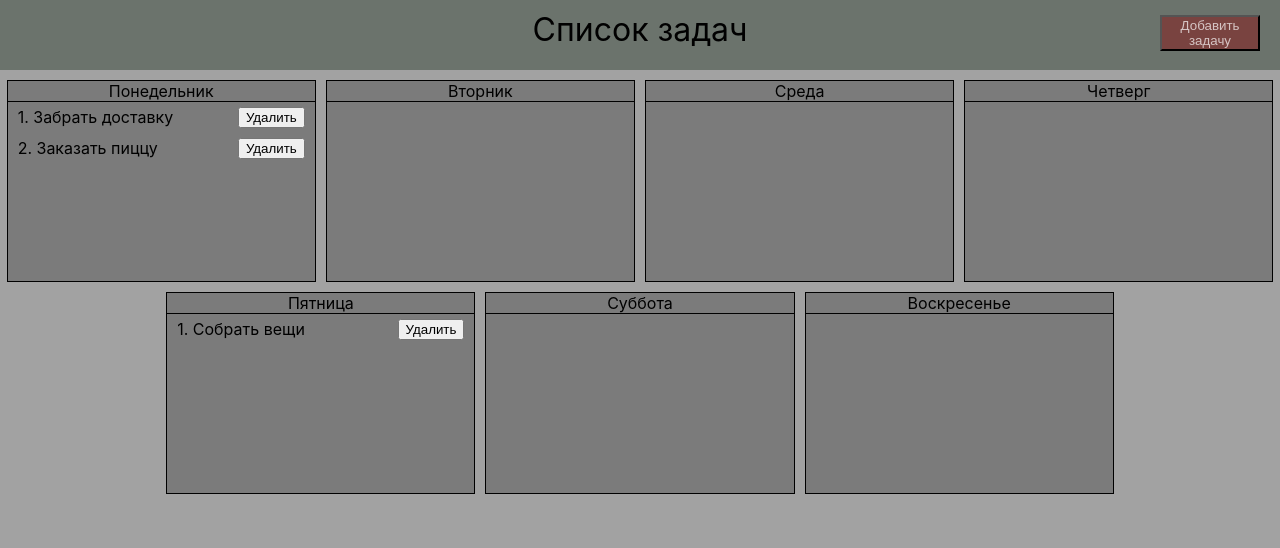
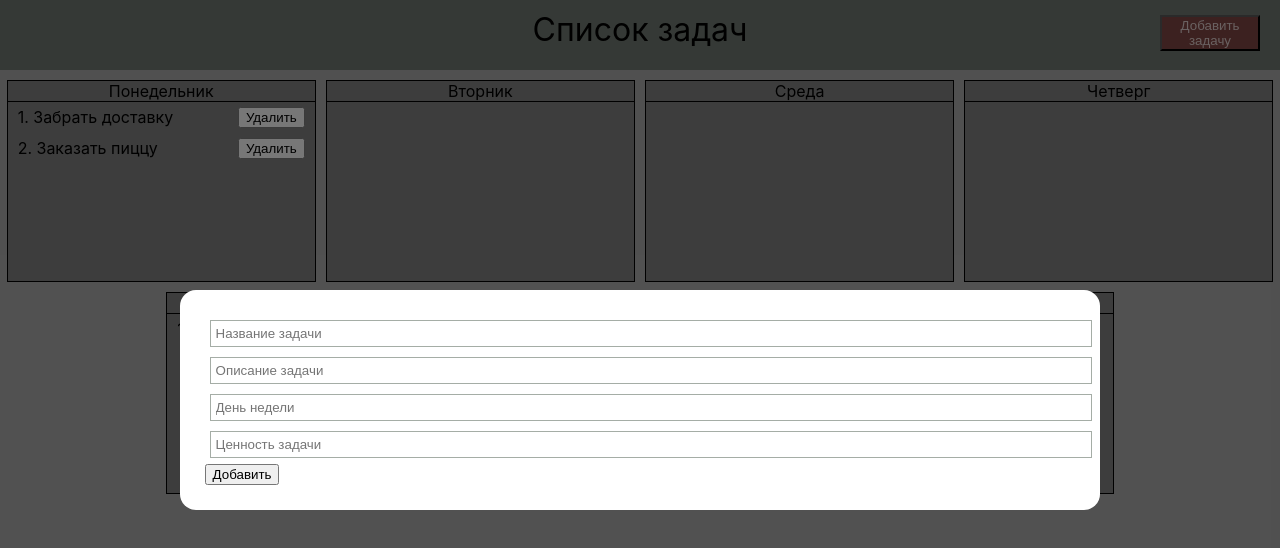
Before and after one commit to shuradavi/task-scheduler, a React (Create React App) app: page / in a window 1280 px wide. Both pictures are taken after a click on the button "Добавить задачу". Shown: the top 548 px of the page. Built offline with nearby package versions, Linux system fonts and the light colour scheme.

Commit message:
added action: add, delete task

```diff
--- a/src/App.css
+++ b/src/App.css
@@ -21,7 +21,6 @@ header {
 	display: flex;
 	flex-flow: column;
 	justify-content: center;
-	width: 100%;
 	height: 100%;
 }
 
@@ -29,7 +28,6 @@ header {
 	display: flex;
 	flex-wrap: wrap;
 	justify-content: center;
-	width: 100%;
 }
 
 .day-container {
@@ -57,6 +55,13 @@ header {
 	justify-content: space-between;
 }
 
+.addTask-input {
+	width: 100%;
+	padding: 5px ;
+	margin: 5px;
+	border: 1px solid rgba(16, 37, 20, 0.377);
+}
+
 .delete-btn {
 	display: flex;
 	justify-content: center;
--- a/src/App.js
+++ b/src/App.js
@@ -1,6 +1,8 @@
 import React, { useState } from "react";
 import './App.css'
 import Days from './components/Days/Days.jsx'
+import MyModal from "./components/MyModal/MyModal";
+import TaskForm from "./components/TaskForm/TaskForm";
 
 function App() {
 
@@ -29,13 +31,19 @@ function App() {
 			dayForTheWeek: 'Пятница',
 			weight: 1,
 		},
-	])
+	]);
 
-	// addTask(() => {
-	// })
+	const [modal, setModal] = useState(false)
 
-	// deleteTask((id) => {
-	// })
+
+	const createTask = ((newTask) => {
+		setTasks([...tasks, newTask])
+		setModal(false)
+	})
+
+	const deleteTask = ((task) => {
+		setTasks(tasks.filter(t => t.id !== task.id))
+	})
 
 	// toggleTask((id) => {
 	// })
@@ -52,9 +60,12 @@ function App() {
 		<div className='App'>
 			<header>
 			<h1 style={{ textAlign: 'center', marginTop: '10px', fontWeight: 'normal'  }}>Список задач</h1>
-			<button className="btn_addNewTask">Добавить задачу</button>
+			<button className="btn_addNewTask" onClick={() => setModal(true)}>Добавить задачу</button>
+			<MyModal visible={modal} setVisible={setModal}>
+					<TaskForm create={createTask} />
+			</MyModal>
 			</header>
-			<Days props={tasks} />
+			<Days props={tasks} deleteTask={deleteTask} />
 		</div>
   	);
 }
--- a/src/components/Day/Day.jsx
+++ b/src/components/Day/Day.jsx
@@ -1,14 +1,14 @@
 import React from 'react';
 import TasksItem from '../TasksItem/TasksItem';
 
-const Day = ({ props, day }) => {
+const Day = ({ props, day, deleteTask }) => {
 
 	let sortedTasks = props.filter((obj) => (obj.dayForTheWeek === day));
 
 	return (
 		<div className='day-container'>
-			{Boolean(sortedTasks.length) ? <div className='day'>{sortedTasks[0].dayForTheWeek}</div> : <div className='day'>{day}</div>}
-			<TasksItem props={sortedTasks} />
+			<div className='day'>{day}</div>
+			<TasksItem tasksList={sortedTasks} deleteTask={deleteTask} />
 		</div>
 	);
 };
--- a/src/components/Days/Days.jsx
+++ b/src/components/Days/Days.jsx
@@ -1,18 +1,18 @@
 import React from 'react';
 import Day from '../Day/Day';
 
-const TasksList = ({ props }) => {
+const TasksList = ({ props, deleteTask }) => {
 
 
 	return (
 		<div className='week-container'>
-			<Day props={props} day='Понедельник' />
-			<Day props={props} day='Вторник'/>
-			<Day props={props} day='Среда'/>
-			<Day props={props} day='Четверг'/>
-			<Day props={props} day='Пятница'/>
-			<Day props={props} day='Суббота'/>
-			<Day props={props} day='Воскресенье'/>
+			<Day props={props} deleteTask={deleteTask} day='Понедельник' />
+			<Day props={props} deleteTask={deleteTask} day='Вторник'/>
+			<Day props={props} deleteTask={deleteTask} day='Среда'/>
+			<Day props={props} deleteTask={deleteTask} day='Четверг'/>
+			<Day props={props} deleteTask={deleteTask} day='Пятница'/>
+			<Day props={props} deleteTask={deleteTask} day='Суббота'/>
+			<Day props={props} deleteTask={deleteTask} day='Воскресенье'/>
 		</div>
 	);
 };
--- /dev/null
+++ b/src/components/MyModal/MyModal.jsx
@@ -0,0 +1,19 @@
+import React from 'react';
+import styles from './MyModal.module.css'
+
+const MyModal = ({ children, visible, setVisible }) => {
+
+	const rootClasses = [styles.myModal]
+	if (visible) {
+		rootClasses.push(styles.active);
+	}
+	return (
+		<div className={rootClasses.join(' ')}>
+			<div className={styles.myModalContent}>
+				{children}
+			</div>
+		</div>
+	);
+};
+
+export default MyModal;
--- /dev/null
+++ b/src/components/MyModal/MyModal.module.css
@@ -0,0 +1,22 @@
+.myModal {
+	position: fixed;
+	top: 0;
+	bottom: 0;
+	right: 0;
+	left: 0;
+	display: none;
+	background: rgba(0, 0, 0, 0.5);
+}
+
+.myModalContent {
+	padding: 25px;
+	background: white;
+	border-radius: 16px;
+	min-width: 250px;
+}
+
+.myModal.active {
+	display: flex;
+	justify-content: center;
+	align-items: center;
+}
--- /dev/null
+++ b/src/components/TaskForm/TaskForm.jsx
@@ -0,0 +1,51 @@
+import React, {useState} from 'react';
+
+const TaskForm = ({create}) => {
+	const [task, setTask] = useState({title: '', description: '', dayForTheWeek: '', weight: ''})
+
+	const addTask = (e) => {
+		e.preventDefault()
+		const newTask = {
+			...task, id: Date.now()
+		}
+		create(newTask);
+		setTask({ title: '', description: '', dayForTheWeek: '', weight: '' })
+
+	}
+
+	return (
+		<form>
+			<input
+				className='addTask-input'
+				value={task.title}
+				onChange={e => setTask({ ...task, title: e.target.value })}
+				type='text'
+				placeholder='Название задачи'
+			/>
+			<input
+				className='addTask-input'
+				value={task.description}
+				onChange={e => setTask({ ...task, description: e.target.value })}
+				type='text'
+				placeholder='Описание задачи'
+			/>
+			<input
+				className='addTask-input'
+				value={task.dayForTheWeek}
+				onChange={e => setTask({ ...task, dayForTheWeek: e.target.value })}
+				type='text'
+				placeholder='День недели'
+			/>
+			<input
+				className='addTask-input'
+				value={task.weight}
+				onChange={e => setTask({ ...task, weight: e.target.value })}
+				type='text'
+				placeholder='Ценность задачи'
+			/>
+			<button onClick={addTask}>Добавить</button>
+		</form>
+	);
+};
+
+export default TaskForm;
--- a/src/components/TasksItem/TasksItem.jsx
+++ b/src/components/TasksItem/TasksItem.jsx
@@ -1,16 +1,16 @@
 import React from 'react';
 
-const TasksItem = ({ props }) => {
+const TasksItem = ({ tasksList, deleteTask }) => {
 
 
 	return (
 		<>
-			{Boolean(props.length) && props.map((task, index) => (
+			{Boolean(tasksList.length) && tasksList.map((task, index) => (
 				<div key={task.id}>
 					<div className='task'>
-						{`${props.indexOf(task) + 1}. ${task.title}`}
+						{`${tasksList.indexOf(task) + 1}. ${task.title}`}
 						<span className='delete-btn'>
-							<button>Удалить</button>
+							<button onClick={() => deleteTask(task)}>Удалить</button>
 						</span>
 					</div>
 				</div>
```
